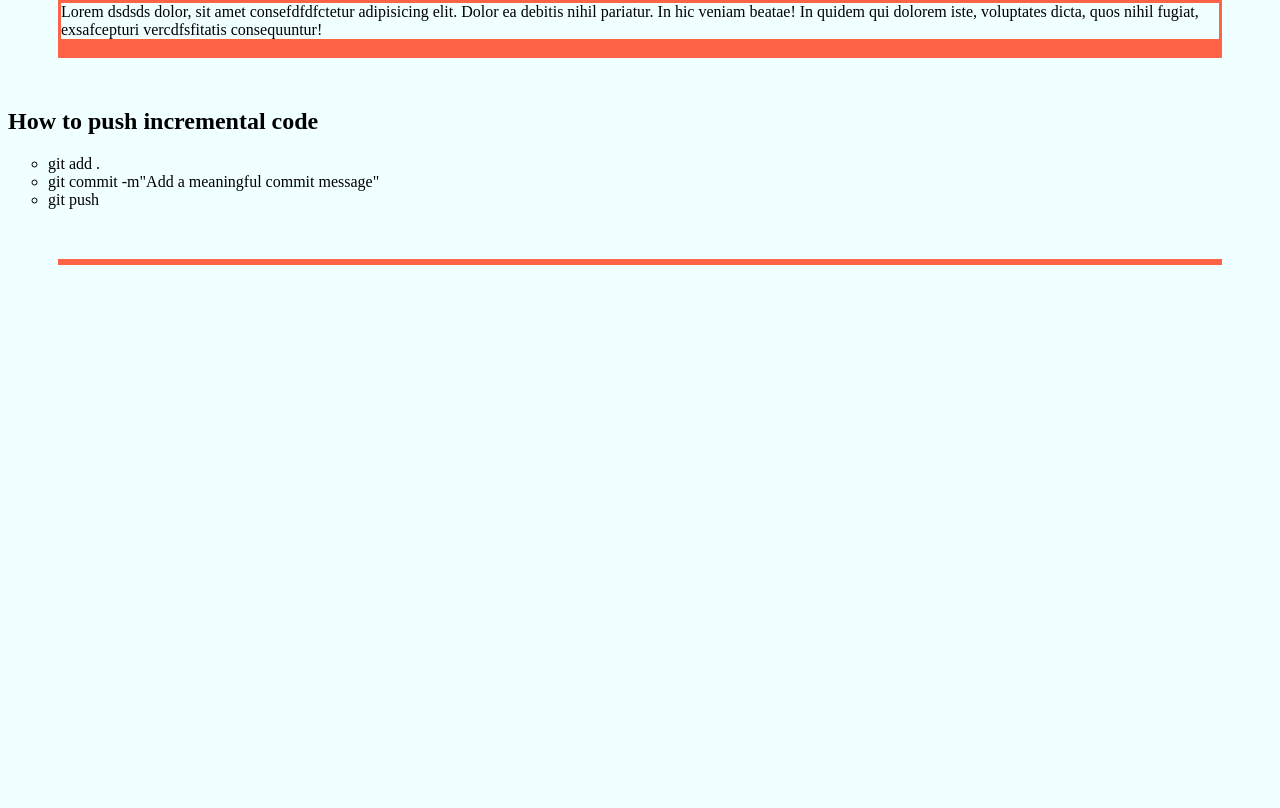
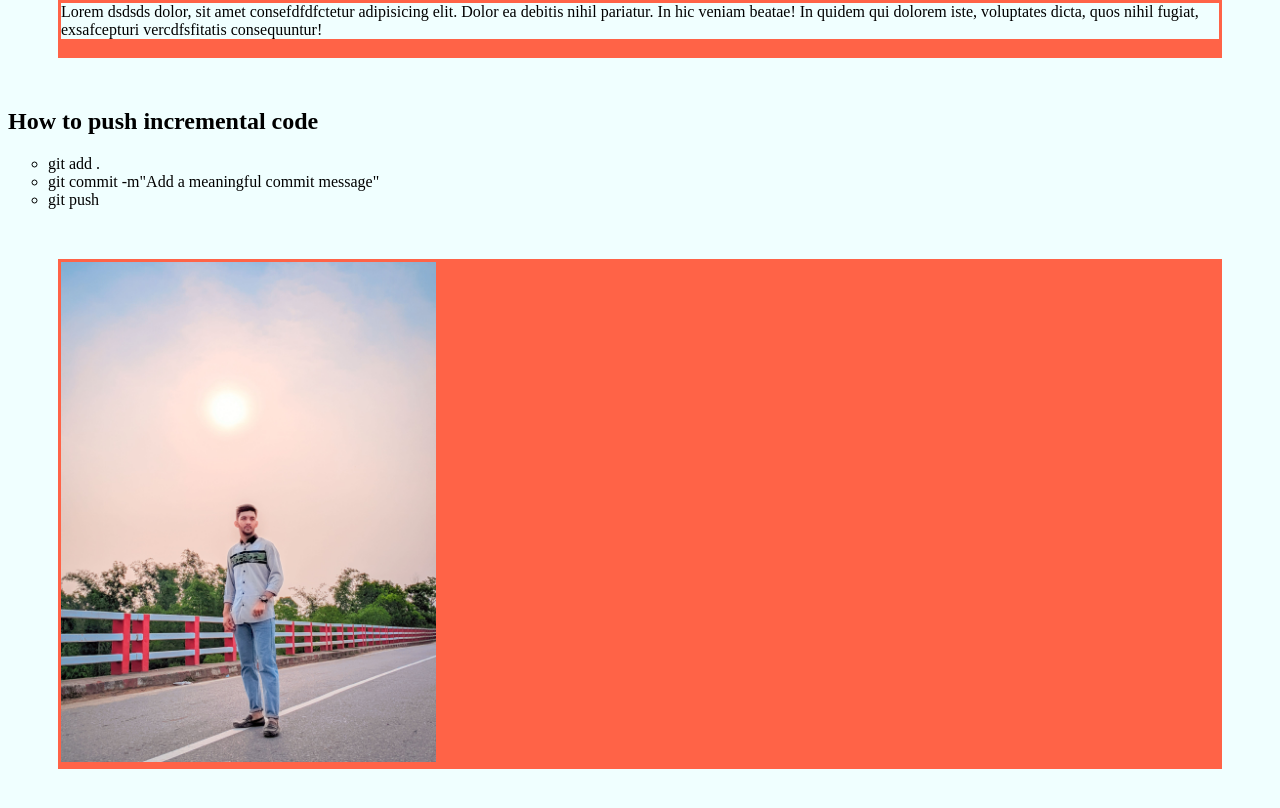
Before and after one commit to ZiayulHaqueRahim/my_simple_website, a plain HTML site: page index.html in a window 1280 px wide. Shown: the part 444-1252 px from the top of the page. Before the commit the page ends 800 px from the top, so only its background shows below. Drawn offline with Linux system fonts and the light colour scheme.

Commit message:
adding image

```diff
--- a/index.html
+++ b/index.html
@@ -33,13 +33,10 @@
                 <li>git add .</li>
                 <li>git commit -m"Add a meaningful commit message"</li>
                 <li>git push</li>
-
             </ul>
-
+    </div>
     <div>
-
-
-
+        <img src="pictures/1682275969271.jpg" alt="ziu">
     </div>
 
 </body>
--- a/styles/vlog.css
+++ b/styles/vlog.css
@@ -10,3 +10,7 @@ div{
     border: 30PX;
     background-color: azure;
 }
+img{
+    max-height: 500px;
+    max-width: 600px;
+}
```
Also changed, not shown: pictures/1682275969271.jpg (added).
